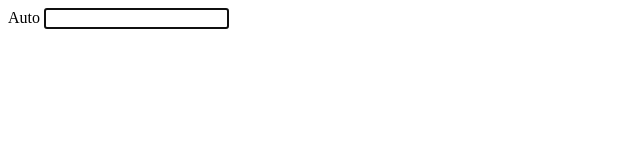
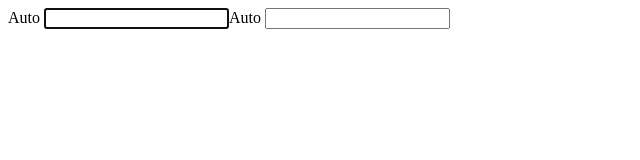
Before and after one commit to jpdevries/ios-autofocus, a plain HTML site: page index.html in a window 1280 px wide. Shown: the whole page, without its empty margins (0-640 px from the left). Drawn offline with Linux system fonts and the light colour scheme.

Commit message:
testing delayed input

```diff
--- a/index.html
+++ b/index.html
@@ -5,6 +5,10 @@
   <title>iOS 10 auto focus bug?</title>
 </head>
 <body>
-  <label for="auto">Auto </label><input type="text" id="auto" name="auto" autofocus>
+  <script>
+    setInterval(function(){
+      document.write('<label for="auto">Auto </label><input type="text" id="auto" name="auto" autofocus>');
+    }, 2000);
+  </script>
 </body>
 </html>
```
